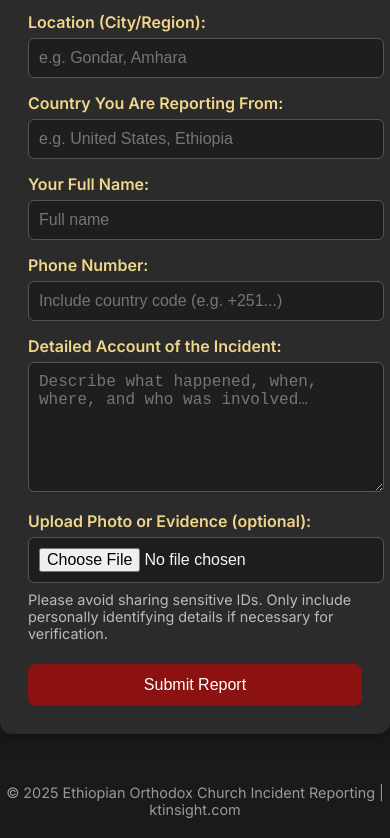
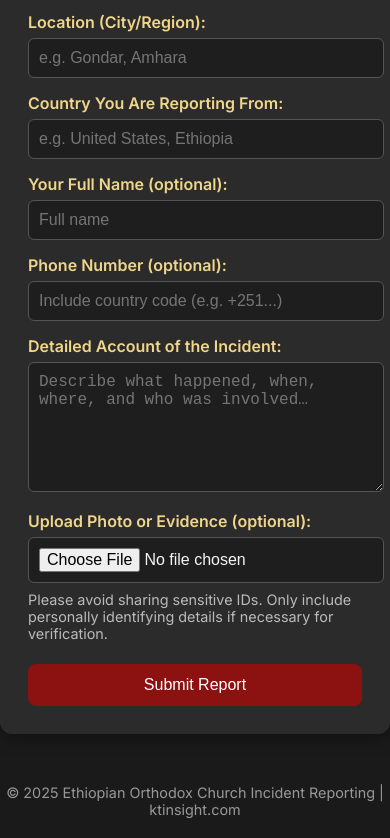
Before and after one commit to qahastesfa-arch/ktinsight-reports, a website: page index.html in a window 390 px wide. Shown: the part 737-1575 px from the top of the page. Drawn offline with Linux system fonts and the light colour scheme.

Commit message:
Update index.html
Made phone and name optional

```diff
--- a/index.html
+++ b/index.html
@@ -13,12 +13,7 @@
       --bg:#1a1a1a; --panel:#2b2b2b; --text:#f5f5f5; --muted:#e0e0e0;
       --gold:#f0d68a; --red:#8c1111; --red-2:#b11b1b; --stroke:#555;
     }
-    body {
-      font-family: Inter, "Noto Sans Ethiopic", Arial, sans-serif;
-      background-color: var(--bg);
-      color: var(--text);
-      margin: 0;
-    }
+    body { font-family: Inter, "Noto Sans Ethiopic", Arial, sans-serif; background-color: var(--bg); color: var(--text); margin: 0; }
     header {
       text-align: center;
       background: linear-gradient(180deg, #4b0000 0%, #2a0000 100%);
@@ -27,16 +22,9 @@
       border-bottom: 2px solid var(--red);
       position: sticky; top: 0; z-index: 5;
     }
-    .topbar {
-      display: flex; gap: 12px; align-items: center; justify-content: center; margin-bottom: 8px;
-    }
-    .lang-select {
-      background: #220000; color: #fff; border: 1px solid #4a0d0d;
-      border-radius: 6px; padding: 6px 10px; font-size: 0.95rem;
-    }
-    img.logo {
-      max-width: 240px; height: auto; margin: 6px 0 10px; filter: grayscale(20%) contrast(120%);
-    }
+    .topbar { display: flex; gap: 12px; align-items: center; justify-content: center; margin-bottom: 8px; }
+    .lang-select { background: #220000; color: #fff; border: 1px solid #4a0d0d; border-radius: 6px; padding: 6px 10px; font-size: 0.95rem; }
+    img.logo { max-width: 240px; height: auto; margin: 6px 0 10px; filter: grayscale(20%) contrast(120%); }
     h1, h2 { text-align: center; color: var(--gold); margin: 6px 0 0; }
     main {
       max-width: 680px; margin: 40px auto; background: var(--panel); padding: 28px;
@@ -70,7 +58,7 @@
 
     <img src="https://raw.githubusercontent.com/qahastesfa-arch/ktinsight-reports/main/EOTC.png"
          alt="Ethiopian Orthodox Church Logo" class="logo">
-    <h1 data-i18n="title"> Report Violence Against the Ethiopian Orthodox Church  </h1>
+    <h1 data-i18n="title"> Report Violence Against the Ethiopian Orthodox Church </h1>
   </header>
 
   <main>
@@ -93,18 +81,21 @@
         <input type="text" name="reporting_country" placeholder="e.g. United States, Ethiopia" required data-ph="country_ph">
       </label>
 
-      <label><span data-i18n="name_label">Your Full Name</span>:
-        <input type="text" name="reporter_name" placeholder="Full name" required data-ph="name_ph">
+      <!-- NOW OPTIONAL -->
+      <label><span data-i18n="name_label">Your Full Name (optional)</span>:
+        <input type="text" name="reporter_name" placeholder="Full name" data-ph="name_ph">
       </label>
 
-      <label><span data-i18n="phone_label">Phone Number</span>:
-        <input type="tel" name="phone" placeholder="Include country code (e.g. +251...)" required data-ph="phone_ph">
+      <!-- NOW OPTIONAL -->
+      <label><span data-i18n="phone_label">Phone Number (optional)</span>:
+        <input type="tel" name="phone" placeholder="Include country code (e.g. +251...)" data-ph="phone_ph">
       </label>
 
       <label><span data-i18n="details_label">Detailed Account of the Incident</span>:
         <textarea name="details" rows="6" placeholder="Describe what happened, when, where, and who was involved…" required data-ph="details_ph"></textarea>
       </label>
 
+      <!-- Remains optional; label clarifies it -->
       <label><span data-i18n="evidence_label">Upload Photo or Evidence (optional)</span>:
         <input type="file" name="evidence" accept="image/*">
       </label>
@@ -131,8 +122,8 @@
         date_label: "Date of Incident",
         location_label: "Location (City/Region)",
         reporting_country_label: "Country You Are Reporting From",
-        name_label: "Your Full Name",
-        phone_label: "Phone Number",
+        name_label: "Your Full Name (optional)",
+        phone_label: "Phone Number (optional)",
         details_label: "Detailed Account of the Incident",
         evidence_label: "Upload Photo or Evidence (optional)",
         privacy_note: "Please avoid sharing sensitive IDs. Only include personally identifying details if necessary for verification.",
@@ -152,8 +143,8 @@
         date_label: "የክስተቱ ቀን",
         location_label: "ቦታ (ከተማ/ክልል)",
         reporting_country_label: "ከየት አገር እየገለፁ ነው?",
-        name_label: "ሙሉ ስምዎ",
-        phone_label: "ስልክ ቁጥር",
+        name_label: "ሙሉ ስምዎ (አማራጭ)",
+        phone_label: "ስልክ ቁጥር (አማራጭ)",
         details_label: "የክስተቱ ዝርዝር መግለጫ",
         evidence_label: "ፎቶ ወይም ማስረጃ ማስገቢያ (አማራጭ)",
         privacy_note: "እባኮትን በጣም ግል መረጃዎችን አትጨምሩ። ማረጋገጫ ከሚፈልግ ብቻ እንጂ ስለ ግለሰብ መረጃ አትስጡ።",
```
